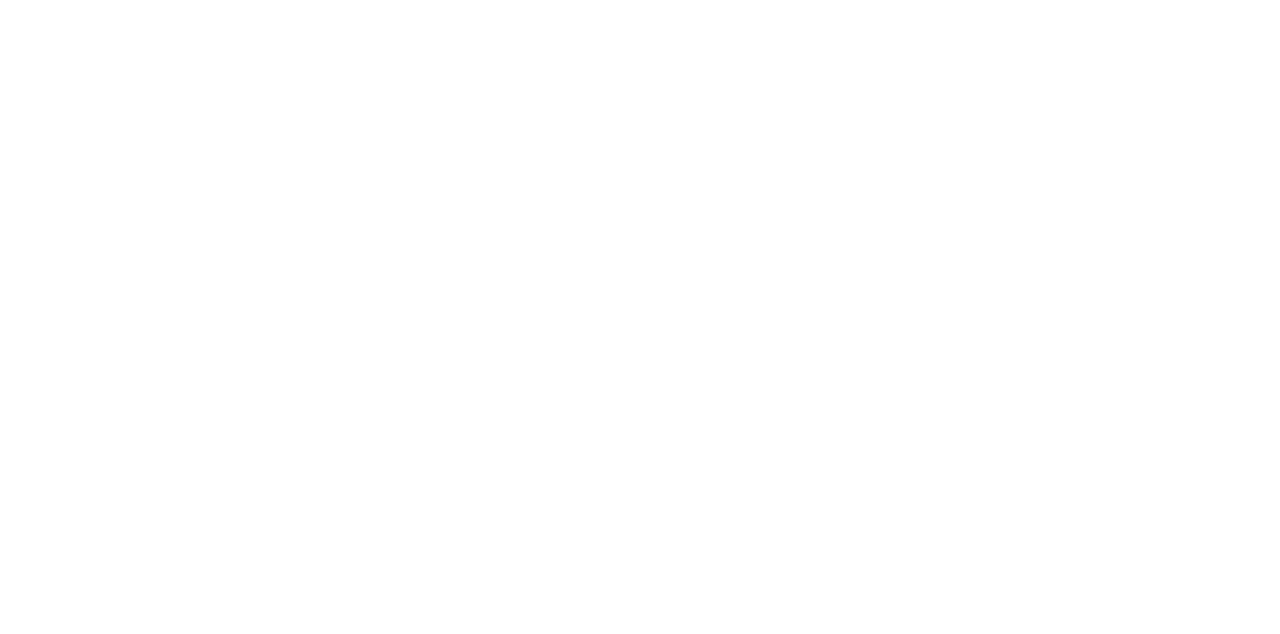
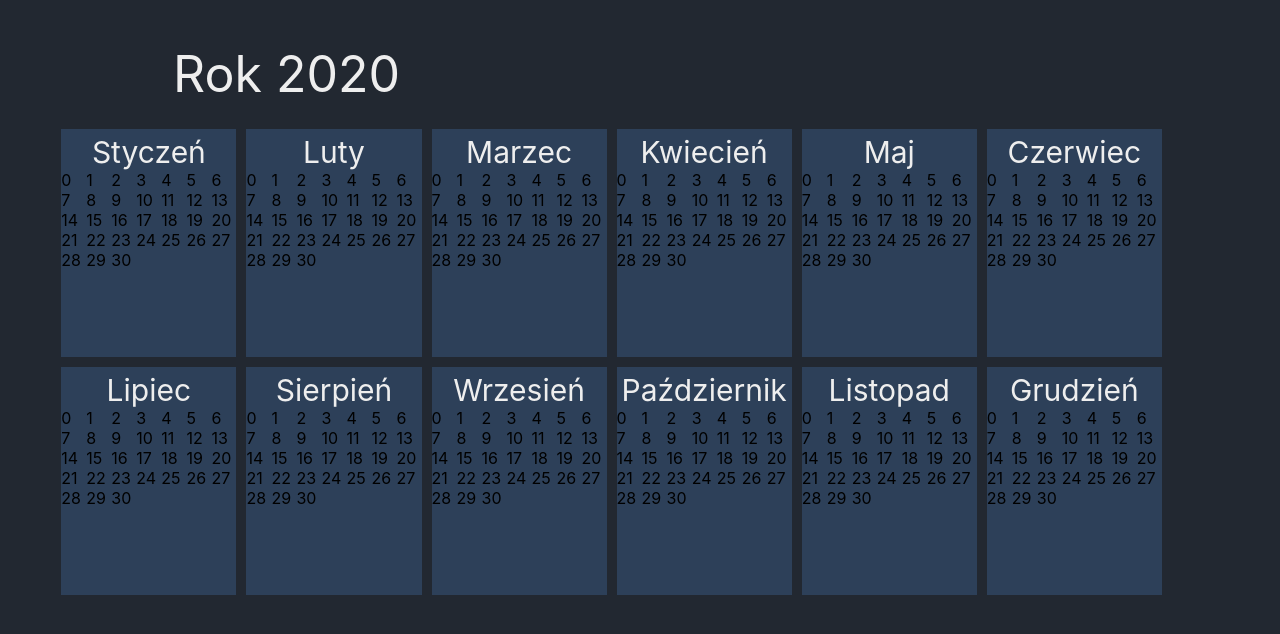
Before and after one commit to Speeder07/Kalendarz-React, a React (Create React App) app in the folder kalendarz/: page / in a window 1280 px wide. Shown: the top 634 px of the page. Built offline with nearby package versions, Linux system fonts and the light colour scheme.

Commit message:
ElementsUpdate

```diff
--- a/kalendarz/src/index.css
+++ b/kalendarz/src/index.css
@@ -1,13 +1,75 @@
+* {
+  box-sizing: border-box;
+}
+
 body {
   margin: 0;
-  font-family: -apple-system, BlinkMacSystemFont, 'Segoe UI', 'Roboto', 'Oxygen',
-    'Ubuntu', 'Cantarell', 'Fira Sans', 'Droid Sans', 'Helvetica Neue',
+  font-family: -apple-system, BlinkMacSystemFont, "Segoe UI", "Roboto", "Oxygen",
+    "Ubuntu", "Cantarell", "Fira Sans", "Droid Sans", "Helvetica Neue",
     sans-serif;
   -webkit-font-smoothing: antialiased;
   -moz-osx-font-smoothing: grayscale;
+  width: 100vw;
+  height: 100vh;
+  background-color: #222831;
+  padding: 0;
+  margin: 0;
+  display: flex;
+  align-items: center;
+  justify-content: center;
 }
 
 code {
-  font-family: source-code-pro, Menlo, Monaco, Consolas, 'Courier New',
+  font-family: source-code-pro, Menlo, Monaco, Consolas, "Courier New",
     monospace;
 }
+
+#root {
+  width: 95vw;
+  height: 95vh;
+}
+
+#year {
+  width: 100%;
+  height: 100%;
+  padding: 2%;
+}
+
+#y_container {
+  height: 80%;
+}
+
+#y_name {
+  margin-left: 10%;
+  font-size: 50px;
+  margin-top: 0;
+  margin-bottom: 20px;
+  color: #eeeeee;
+}
+
+.month {
+  width: 15%;
+  height: 40%;
+  background-color: #2d4059;
+  transition: 2s;
+  display: inline-block;
+  margin: 5px;
+}
+
+.month.fullscrean {
+  width: 100%;
+  height: 100%;
+}
+
+.m_name {
+  width: 100%;
+  text-align: center;
+  padding-top: 5px;
+  font-size: 30px;
+  color: #eeeeee;
+}
+
+.m_content {
+  display: grid;
+  grid-template-columns: repeat(7, 1fr);
+}
--- a/kalendarz/src/index.js
+++ b/kalendarz/src/index.js
@@ -4,16 +4,83 @@
 import App from './App';
 import reportWebVitals from './reportWebVitals';
 
+const months = new Array('Styczeń', 'Luty', 'Marzec', 'Kwiecień', 'Maj', 'Czerwiec', 'Lipiec', 'Sierpień', 'Wrzesień', 'Październik', 'Listopad', 'Grudzień');
+
+class MainMenager extends React.Component
+{
+
+  render()
+  {
+    return(
+      <Year/>
+    )
+  }
+}
 
 
-ReactDOM.render(
-  <div>
+function Year(params) {
 
-  </div>,
-  document.getElementById('root')
-);
 
+
+  return(
+    <div id='year'>
+      <p id='y_name'>Rok 2020</p>
+      <div id='y_container'>
+
+
+      {Array(12).fill(1).map((el, i) =>
+        <Month id={i}/>
+      )}
+      </div>
+    </div>
+
+  )
+}
+
+function Month(p) {
+
+  return(
+    <div className='month'>
+      <div className='m_name' >{months[p.id]}</div>
+      <MonthContent/>
+
+    </div>
+  )
+}
+
+function MonthContent(p) {
+  return(
+    <div className='m_content'>
+      {Array(31).fill(1).map((el, i) =>
+        <Day id={i}/>
+      )}
+    </div>
+  )
+}
+
+function Day(p) {
+  return(<div>
+    {p.id}
+    <DayForm/>
+  </div>)
+}
+
+function DayForm(p) {
+
+  return(
+    <div className='day_form'>
+
+
+    </div>
+  )
+}
 // If you want to start measuring performance in your app, pass a function
 // to log results (for example: reportWebVitals(console.log))
 // or send to an analytics endpoint. Learn more: https://bit.ly/CRA-vitals
 reportWebVitals();
+
+
+ReactDOM.render(
+  <MainMenager/>,
+  document.getElementById('root')
+);
```
